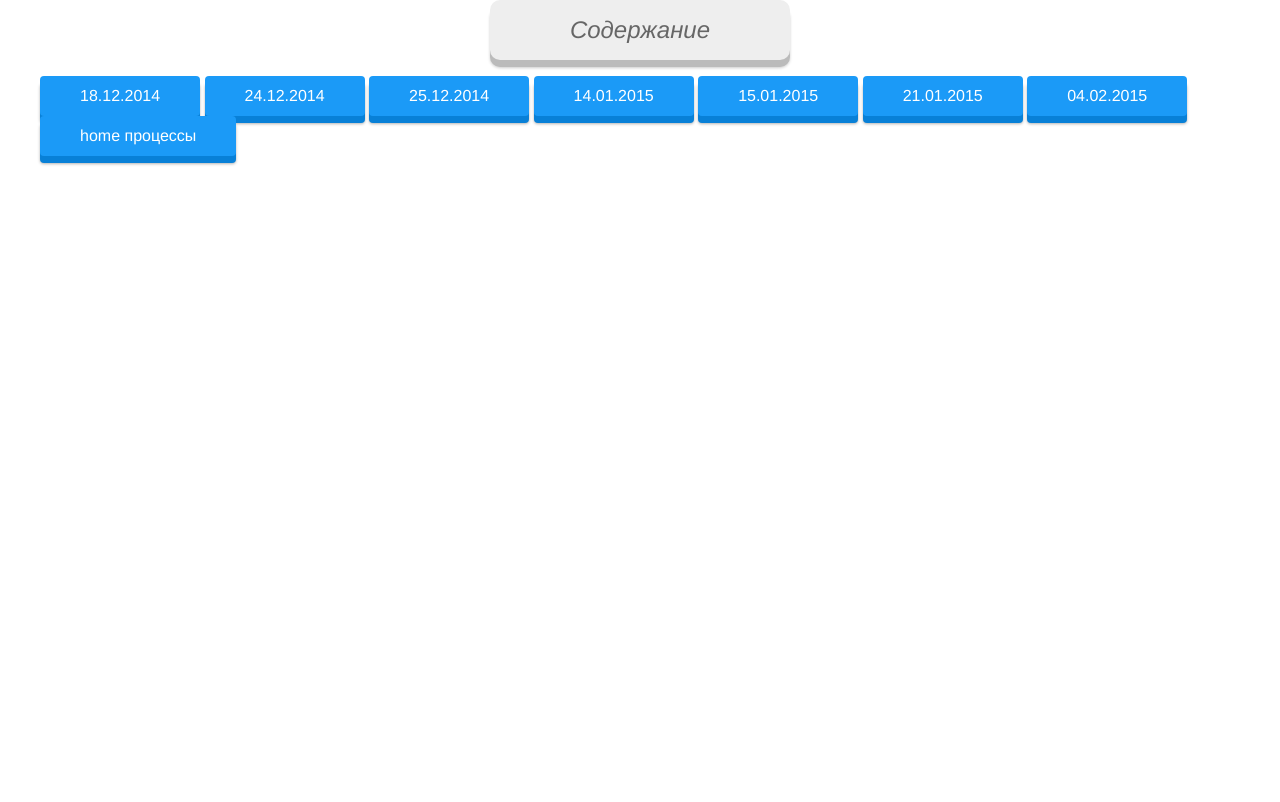
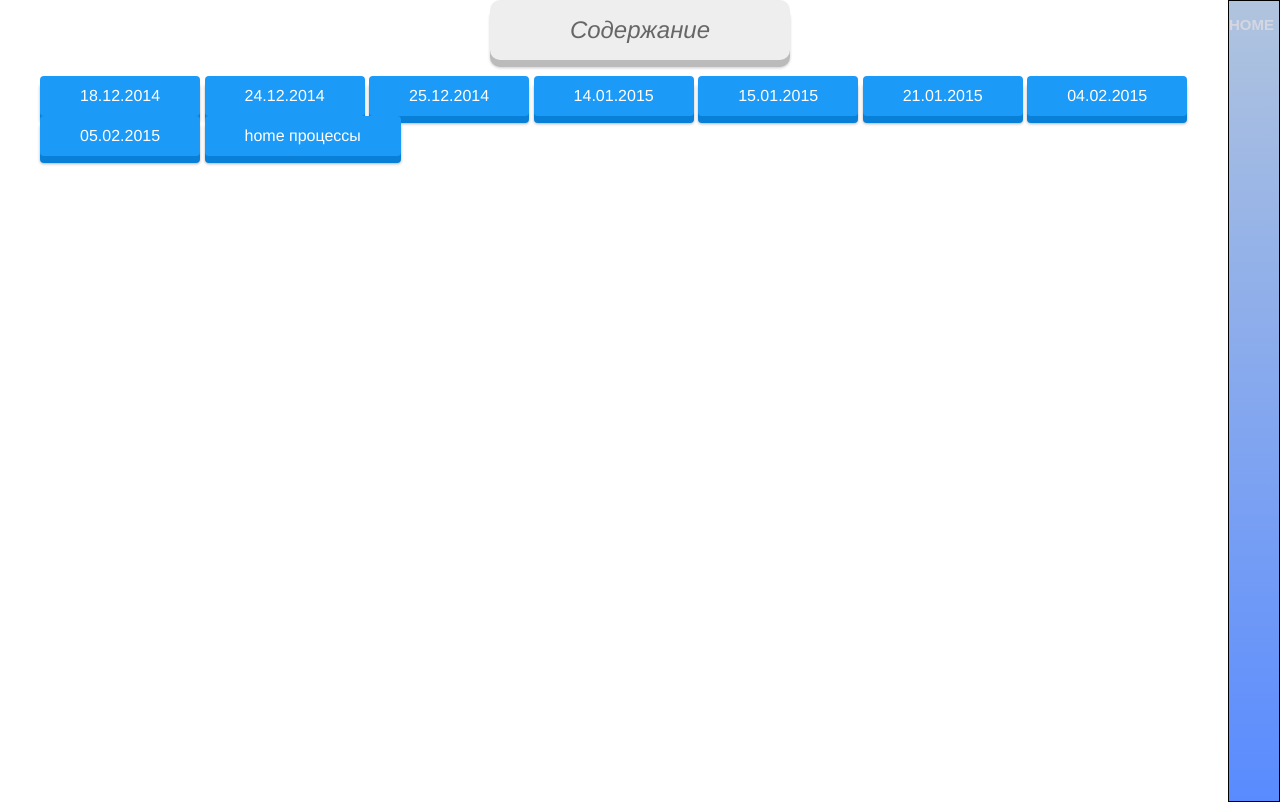
Before and after one commit to alyona-/fos, a plain HTML site: page index.html in a window 1280 px wide. Drawn offline with Linux system fonts and the light colour scheme.

Commit message:
Add anum mozilla

```diff
--- a/index.html
+++ b/index.html
@@ -4,9 +4,25 @@
 		<title>ФОС</title>
 		<meta charset="UTF-8">
 		<link rel="stylesheet" type="text/css" href="style/main_style.css">
+
+
+		<style>
+		/*
+		.home_menu {
+		   width:200px;
+		   height:200px;
+		   background:blue;
+		   border:1px solid #000;
+
+		}
+
+		.home_menu:hover {
+		  background:yellow;
+		} */
+		</style>
    </head>
    <body>
-
+<div  class="all_content">
   <button class="button button-3d button-box button-jumbo" id="menu_content"><i class="fa fa-thumbs-up">Содержание</i></button>
 <ul class="main_menu">
 	<!--  <caption><b>Содержание:</b></caption>-->
@@ -18,10 +34,24 @@
 	<li><a href="5)15.01.2015_t.html" class="button button-3d button-primary button-rounded">15.01.2015</a></li>
 	<li><a href="21.01.2015_w.html" class="button button-3d button-primary button-rounded">21.01.2015</a></li>
 	<li><a href="8)04.02.2015_w.html" class="button button-3d button-primary button-rounded">04.02.2015</a></li>
+	<li><a href="9)05.02.2015_t.html" class="button button-3d button-primary button-rounded">05.02.2015</a></li>
+
 	<li><a href="home.html" class="button button-3d button-primary button-rounded">home процессы</a></li>
+
 </ul>
 
 
+</div>
+
+
+<div  class="home_menu">
+ <p>
+ HOME
+ </p>
+</div>
+
+
+<div class="test"></div>
 
 
    <!--<a href="http://unicorn-ui.com/" class="button button-3d button-primary button-rounded">Check out the new site!</a> -->
--- /dev/null
+++ b/style/home_menu.css
@@ -0,0 +1,48 @@
+@import 'menu_animation.css';
+
+.all_content {
+   position:relative;
+   float:left;
+
+}
+/*
+.home_menu {
+    position: absolute;
+	right:0;
+    width:500px;
+	height:100%;
+	background:blue;
+	float:right;
+
+}
+.home_menu :hover {
+   background:red;
+}  */
+
+
+.home_menu {
+   position: absolute;
+   right:0;
+   width:50px;
+   height:100%;
+   background:blue;
+   background:linear-gradient(to top,#598BFF,#B0C4DE);
+
+   border:1px solid #000;
+   /*float:right; */
+		}
+
+.home_menu:hover {
+  background:#7CC3E1;
+  /*width:300px; */
+  -moz-animation:anim 2s linear 0s infinite alternate;
+}
+.home_menu p {
+   color: #D4D7E1;
+   font-weight:bold;
+   font-size:15px;
+
+}
+.home_menu:hover p {
+	color: #1C1671;
+}
--- a/style/main_style.css
+++ b/style/main_style.css
@@ -1,10 +1,18 @@
 @import 'main_menu.css';
 @import 'buttons.css';
+@import 'home_menu.css';
+
+
+html, body {
+    width:100%;
+	height:100%;
+}
+
 body {
+position:relative;
 	margin:0;
 	padding:0;
 	font-family: sans-serif;
-/*	background:blue;  */
 	background: linear-gradient(top, #D7D7D7,#BED7D7);
 }
 
--- /dev/null
+++ b/style/menu_animation.css
@@ -0,0 +1,11 @@
+@-moz-keyframes anim {
+   from { /*Оформление элемента перед началом анимации*/
+     width:50px;
+   }
+
+   to { /*Оформление анимации перед концом анимации*/
+
+     width:300px;
+   }
+
+}
```
